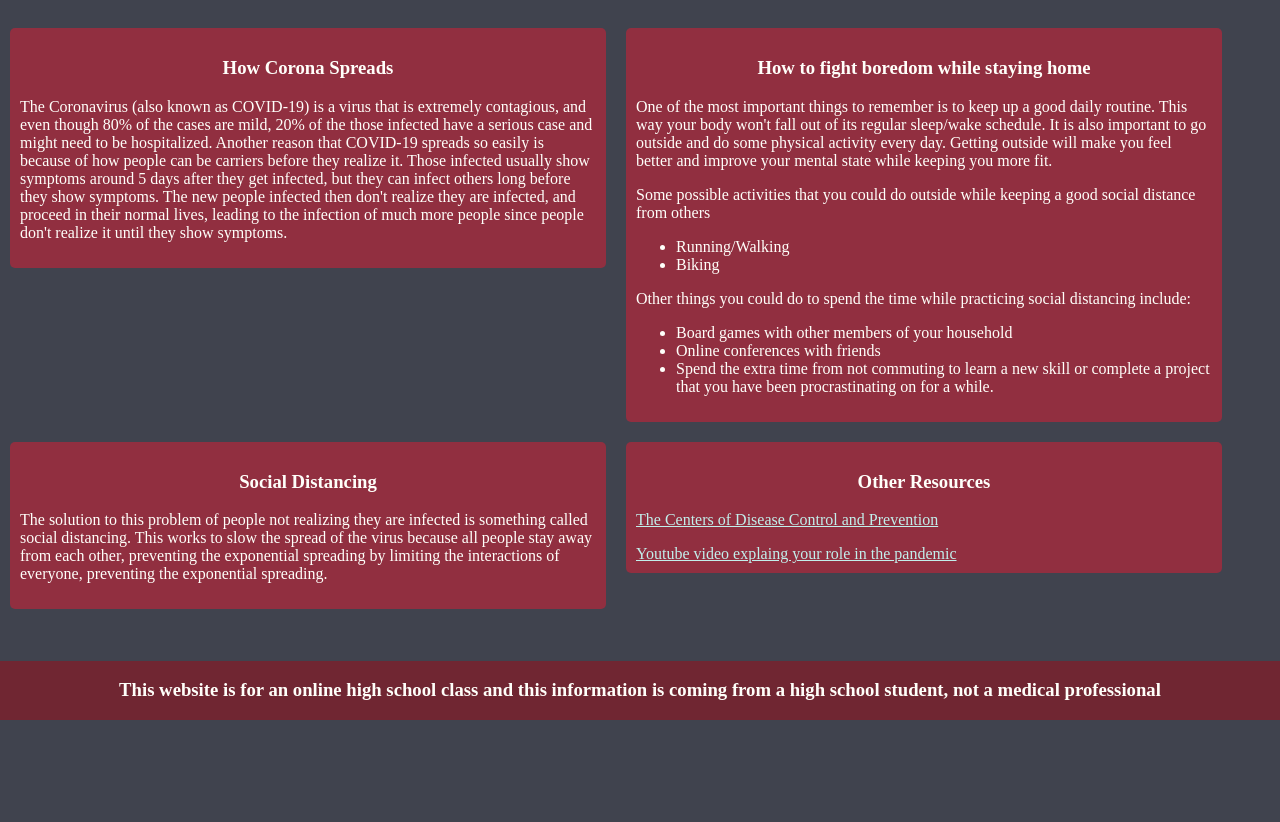
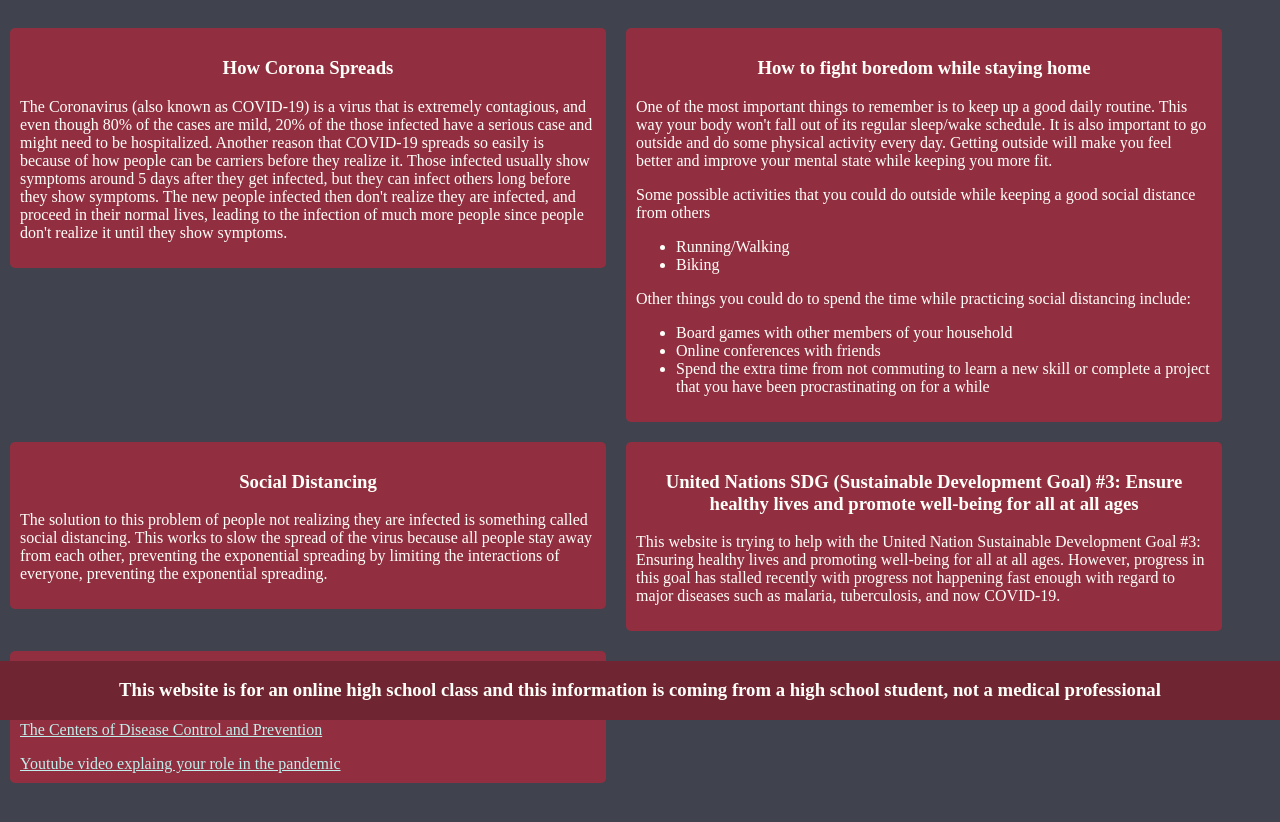
Before and after one commit to jchou03/Changemakers-Website, a plain HTML site: page index.html in a window 1280 px wide. Shown: the part 80-902 px from the top of the page. Before the commit the page ends 800 px from the top, so only its background shows below. Drawn offline with Linux system fonts and the light colour scheme.

Commit message:
added UN SDG #3 block

```diff
--- a/index.html
+++ b/index.html
@@ -30,7 +30,7 @@
         <ul>
             <li>Board games with other members of your household</li>
             <li>Online conferences with friends</li>
-            <li>Spend the extra time from not commuting to learn a new skill or complete a project that you have been procrastinating on for a while.</li>
+            <li>Spend the extra time from not commuting to learn a new skill or complete a project that you have been procrastinating on for a while</li>
         </ul>
     </div>
 
@@ -41,6 +41,15 @@
             all people stay away from each other, preventing the exponential spreading by limiting the interactions of everyone, preventing the exponential spreading.
         </p>
     </div>
+
+    <div>
+        <h3>United Nations SDG (Sustainable Development Goal) #3:  Ensure healthy lives and promote well-being for all at all ages</h3>
+        <p>
+            This website is trying to help with the United Nation Sustainable Development Goal #3: Ensuring healthy lives and promoting well-being for all at all ages.
+            However, progress in this goal has stalled recently with progress not happening fast enough with regard to major diseases such as malaria, tuberculosis, and now COVID-19.
+        </p>
+    </div>
+
 
     <div style="margin-bottom: 100px;">
         <h3>Other Resources</h3>
```
